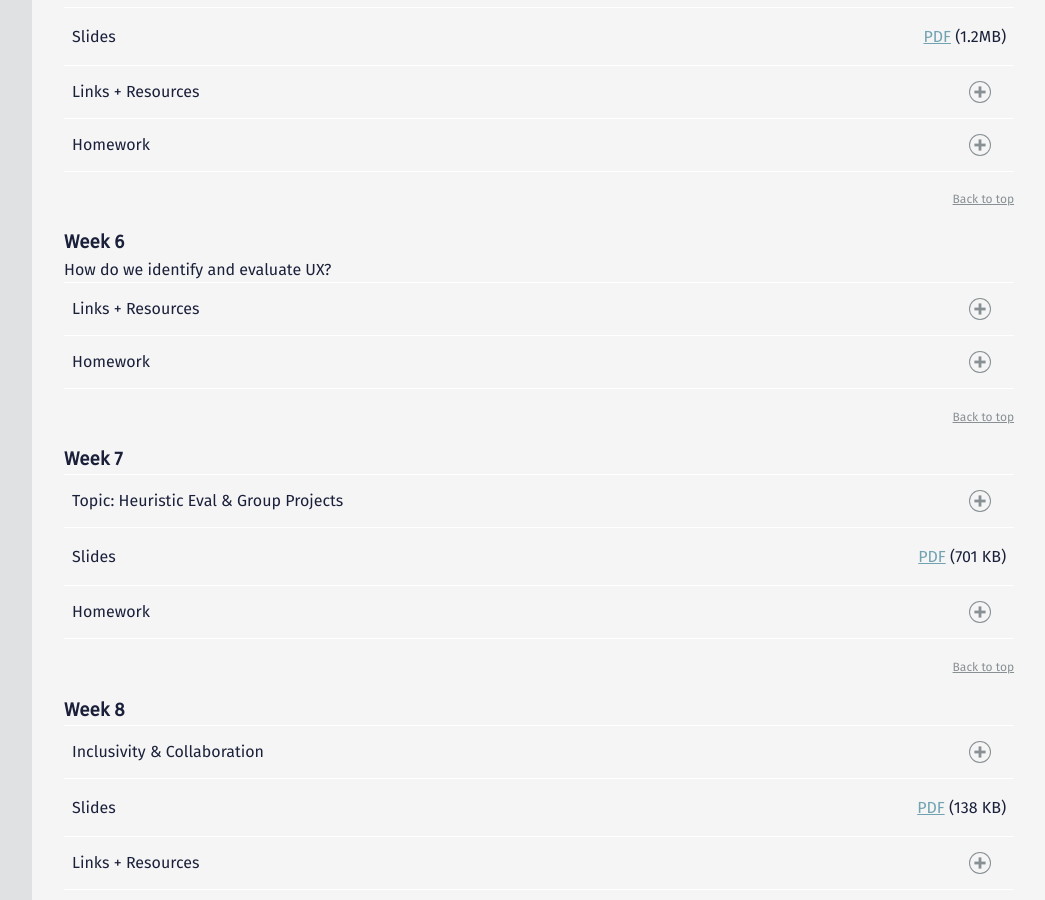
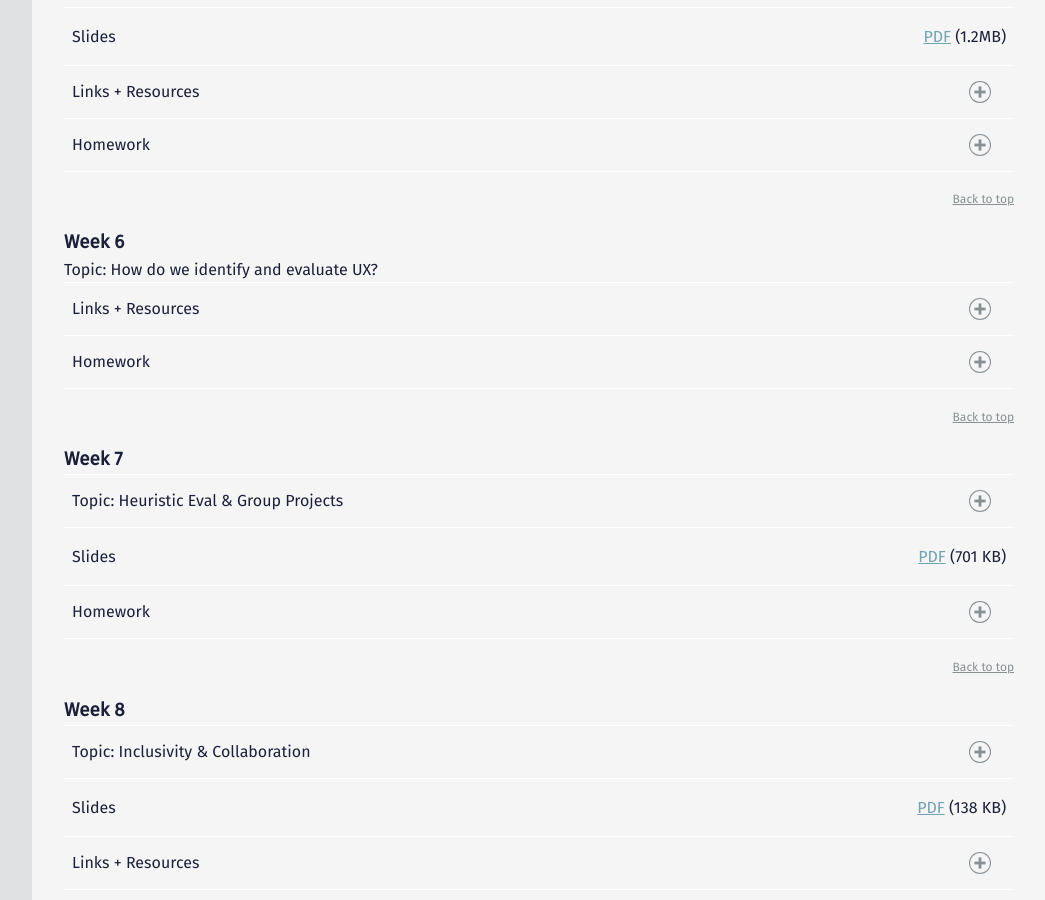
Before and after one commit to mica-web/mica-web.github.io, a Jekyll site: the page built from index.md, in a window 1280 px wide and 900 px high, scrolled down 2117 px. Shown: the whole window, without its empty margins (224-1269 px from the left). Built offline with Jekyll 4.4.1, drawn with Linux system fonts in a browser that asks for light colours.

Commit message:
Simplify markup of previous weeks

```diff
--- a/_includes/gd-431/w06.md
+++ b/_includes/gd-431/w06.md
@@ -1,7 +1,7 @@
 {::options parse_block_html="true" /}
 <section class="accordion-wrapper">
 
-How do we identify and evaluate UX?
+Topic: How do we identify and evaluate UX?
 
 <div class="accordion-title js-trigger-content-toggle">
 Links + Resources
--- a/_includes/gd-431/w08.md
+++ b/_includes/gd-431/w08.md
@@ -2,7 +2,7 @@
 <section class="accordion-wrapper">
 
 <div class="accordion-title js-trigger-content-toggle">
-Inclusivity & Collaboration
+Topic: Inclusivity & Collaboration
 </div>
 
 - Collaborating respectfully
--- a/_includes/gd-431/w12.md
+++ b/_includes/gd-431/w12.md
@@ -1,8 +1 @@
-{::options parse_block_html="true" /}
-<section class="accordion-wrapper">
-
-<div class="accordion-title has-no-content js-content-toggle-ignore">
 ❄️❄️ MICA closed due to weather. **No class.** ❄️❄️
-</div>
-
-</section>
--- a/_includes/gd-431/w16.md
+++ b/_includes/gd-431/w16.md
@@ -1,24 +1 @@
-{::options parse_block_html="true" /}
-<section class="accordion-wrapper">
-
-<!-- <div class="accordion-title js-trigger-content-toggle">
-Topic: UX & Accessibility
-</div> -->
-
 Final presentation and conclusion
-
-<!-- {::options parse_block_html="true" /}
-<div class="accordion-title has-no-content js-content-toggle-ignore">
-
-Slides
-
-[PDF](files/w16-.min.pdf){:target="_blank"} ( KB)
-
-</div>
-
-<div class="accordion-title js-trigger-content-toggle">
-Links + Resources
-</div>
--->
-
-</section>
```
